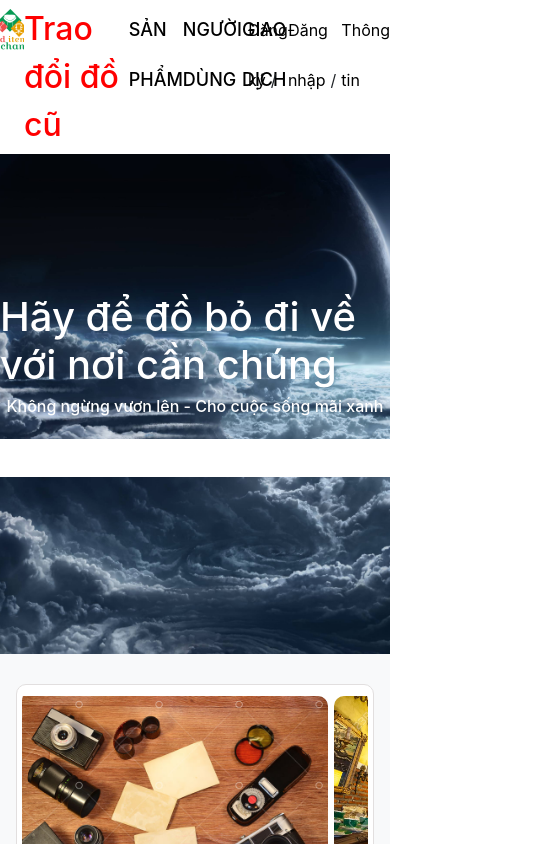
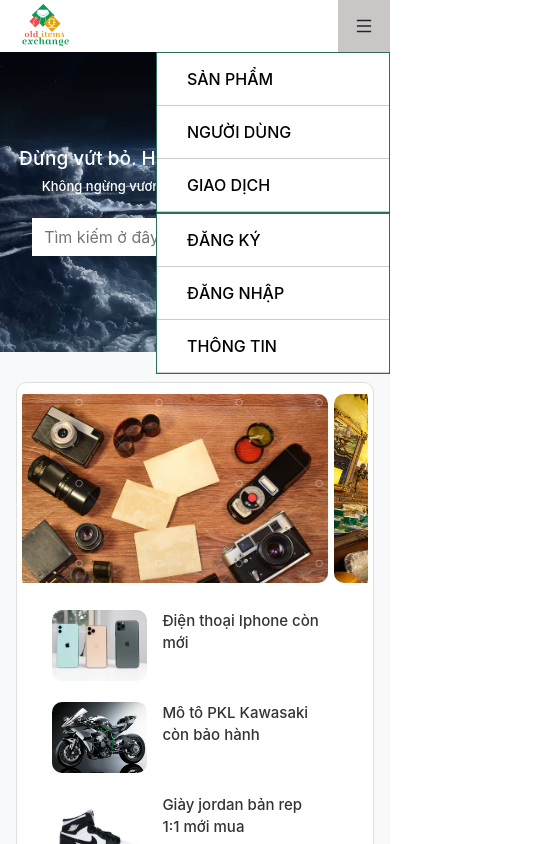
Before and after one commit to Hoang196/Project_Web, a React (Create React App) app: page / in a window 390 px wide. Shown: the top 844 px of the page, 547 px wide, since content can reach past the window. Built offline with nearby package versions, Linux system fonts and the light colour scheme.

Commit message:
first direct

```diff
--- a/src/app/FirstDirect/FirstDirect.js
+++ b/src/app/FirstDirect/FirstDirect.js
@@ -1,8 +1,8 @@
-
 import "./FirstDirect.scss"
 import Footer from "../homepage/Footer"
 import { Spring, animated } from 'react-spring'
 import paths from "../../router/paths";
+import { MenuOutlined } from '@ant-design/icons';
 
 const FirstDirect = () => {
 
@@ -19,6 +19,21 @@ const FirstDirect = () => {
             counter = 1;
         }
     }, 3000);
+
+    const clickMenu = () => {
+        let menu = document.getElementById('basePage-menu');
+        let style = window.getComputedStyle(menu)
+        let isClose = style.getPropertyValue('overflow')
+        console.log("ndh", typeof style.getPropertyValue('overflow'))
+
+        if (isClose === "hidden") {
+            console.log("YES")
+            menu.style.removeProperty('overflow');
+        } else {
+            console.log("NO")
+            menu.style.overflow = 'hidden';
+        }
+    }
 
     return (
         <div>
@@ -44,7 +59,12 @@ const FirstDirect = () => {
                             </div>
                         </div>
 
-                        <div className="basePage__header--menu-list">
+                        <div id="basePage-menu" className="basePage__header--menu-list">
+
+                            <div className="basePage__header--menu-icon" onClick={() => clickMenu()}>
+                                <MenuOutlined className="header__navbar-menu-icon-btn" />
+                            </div>
+
                             <ul className="basePage__header--menu-list-items1">
                                 <li className="basePage__header--menu-list-items1-field">
                                     <a href="/login" className="basePage__header--menu-list-items1-field-link">Sản phẩm</a>
@@ -68,13 +88,14 @@ const FirstDirect = () => {
                                     <a href="/info" className="basePage__header--menu-list-items2-direct-link">Thông tin</a>
                                 </li>
                             </ul>
+
                         </div>
 
                     </div>
 
                     <div className="basePage__header--background col-12">
                         <div className="basePage__header--background-img">
-                            <h1 className="basePage__header--background-img-slogan1">Hãy để đồ bỏ đi về với nơi cần chúng</h1>
+                            <h1 className="basePage__header--background-img-slogan1">Đừng vứt bỏ. Hãy để đồ cũ tìm chủ mới</h1>
                             <h6 className="basePage__header--background-img-slogan2">Không ngừng vươn lên - Cho cuộc sống mãi xanh</h6>
                             <form className="form-inline basePage__header--background-img-search" onSubmit={(e) => onSearch(e)}>
                                 <input className="basePage__header--background-img-search-input" type="search" placeholder="Tìm kiếm ở đây"
@@ -108,12 +129,12 @@ const FirstDirect = () => {
                                     <div class="basePage__container--slider-slides-slide-4" />
                                 </div>
 
-                                <div class="basePage__container--slider-slides-navigation">
-                                    <div class="basePage__container--slider-slides-navigation-btn1" />
-                                    <div class="basePage__container--slider-slides-navigation-btn2" />
-                                    <div class="basePage__container--slider-slides-navigation-btn3" />
-                                    <div class="basePage__container--slider-slides-navigation-btn4" />
-                                </div>
+                                {/*<div class="basePage__container--slider-slides-navigation">*/}
+                                {/*    <div class="basePage__container--slider-slides-navigation-btn1" />*/}
+                                {/*    <div class="basePage__container--slider-slides-navigation-btn2" />*/}
+                                {/*    <div class="basePage__container--slider-slides-navigation-btn3" />*/}
+                                {/*    <div class="basePage__container--slider-slides-navigation-btn4" />*/}
+                                {/*</div>*/}
                             </div>
                         </div>
                         <div class="basePage__container--slider-image col-xl-4 col-12">
--- a/src/app/FirstDirect/FirstDirect.scss
+++ b/src/app/FirstDirect/FirstDirect.scss
@@ -15,7 +15,6 @@
       display: flex;
       justify-content: space-between;
       width: 100%;
-      margin: 5px 0;
 
       &-logo {
         display: flex;
@@ -39,6 +38,7 @@
         display: flex;
         justify-content: space-between;
         width: 67%;
+        height: 52px;
 
         &-items1 {
           list-style: none;
@@ -54,13 +54,14 @@
               font-size: 18px;
               font-weight: 500;
               text-transform: uppercase;
-              line-height: 50px;
+              line-height: 52px;
               color: #000;
             }
 
             &-link:hover {
               text-decoration: none;
-              color: #287056;
+              color: #2FBE8E;
+              border-bottom: 5px solid #ccc;
             }
           }
         }
@@ -78,19 +79,14 @@
             &-link {
               font-size: 16px;
               font-weight: 400;
-              line-height: 50px;
+              line-height: 52px;
               color: #000;
             }
 
             &-link:hover {
               text-decoration: none;
-              color: #287056;
+              color: #2FBE8E;
             }
-          }
-
-          .direct--slug::after {
-            content: '/';
-            padding: 0 5px;
           }
 
         }
@@ -179,8 +175,8 @@
           margin-left: 0;
         }
 
-        #radio1:checked ~ .basePage__header--slider-slides-navigation
-        .basePage__header--slider-slides-navigation-btn1 {
+        #radio1:checked ~ .basePage__container--slider-slides-navigation
+        .basePage__container--slider-slides-navigation-btn1 {
           background: rgb(13, 228, 95);
         }
 
@@ -188,8 +184,8 @@
           margin-left: -20%;
         }
 
-        #radio2:checked ~ .basePage__header--slider-slides-navigation
-        .basePage__header--slider-slides-navigation-btn2 {
+        #radio2:checked ~ .basePage__container--slider-slides-navigation
+        .basePage__container--slider-slides-navigation-btn2 {
           background: rgb(13, 228, 95);
         }
 
@@ -197,8 +193,8 @@
           margin-left: -40%;
         }
 
-        #radio3:checked ~ .basePage__header--slider-slides-navigation
-        .basePage__header--slider-slides-navigation-btn3 {
+        #radio3:checked ~ .basePage__container--slider-slides-navigation
+        .basePage__container--slider-slides-navigation-btn3 {
           background: rgb(13, 228, 95);
         }
 
@@ -206,8 +202,8 @@
           margin-left: -60%;
         }
 
-        #radio4:checked ~ .basePage__header--slider-slides-navigation
-        .basePage__header--slider-slides-navigation-btn4 {
+        #radio4:checked ~ .basePage__container--slider-slides-navigation
+        .basePage__container--slider-slides-navigation-btn4 {
           background: rgb(13, 228, 95);
         }
 
@@ -576,10 +572,117 @@
 }
 
 @media (min-width: 1200px) {
+  .basePage__header--menu {
+    &-icon {
+      display: none;
+    }
 
+    .direct--slug::after {
+      content: '/';
+      padding: 0 5px;
+    }
+  }
 }
 
 @media (min-width: 701px) and (max-width: 1199px) {
+  .basePage__header {
+    &--menu {
+
+      &-logo {
+        margin-left: 20px;
+      }
+
+      &-list {
+        display: block;
+        //overflow: hidden;
+        z-index: 10;
+        width: 40%;
+
+        &-items1 {
+          display: block;
+          background-color: #fff;
+          width: 100%;
+          border: 1px solid #287056;
+
+          &-field {
+            display: block;
+            padding-left: 30px;
+            border-bottom: 1px solid #ccc;
+
+            &-link {
+              font-size: 16px;
+            }
+
+            &-link:hover {
+              border-bottom: none;
+            }
+          }
+
+          &-field:hover {
+            background-color: #2FBE8E;
+
+            a {
+              color: #fff;
+            }
+          }
+        }
+
+        &-items2 {
+          display: block;
+          background-color: #fff;
+          width: 100%;
+          border: 1px solid #287056;
+
+          &-direct {
+            display: block;
+            padding-left: 30px;
+            border-bottom: 1px solid #ccc;
+
+            &-link {
+              font-size: 16px;
+              font-weight: 500;
+              text-transform: uppercase;
+            }
+          }
+
+          &-direct:hover {
+            background-color: #2FBE8E;
+
+            a {
+              color: #fff;
+            }
+          }
+        }
+      }
+
+      &-icon {
+        padding: 0;
+        height: 52px;
+        width: 52px;
+        background-color: rgb(202, 198, 198);
+        display: flex;
+        align-items: center;
+        justify-content: center;
+        margin-left: auto;
+      }
+
+      &-icon:hover {
+        background-color: red;
+      }
+    }
+
+    &--background {
+
+      &-img-slogan1 {
+        font-size: 36px;
+      }
+
+      &-img-search-input {
+        width: 580px;
+      }
+    }
+  }
+
   .basePage__container {
 
     &--navbar-menu {
@@ -589,58 +692,122 @@
     &--slider-image-4 {
       padding-bottom: 100px;
     }
-
-    &--banner {
-      margin-top: 2px;
-      font-size: 14px;
-      font-style: italic;
-      display: flex;
-      align-items: center;
-    }
-
-    &--title {
-      &-content {
-        font-size: 42px;
-      }
-    }
   }
 }
 
 @media (max-width: 700px) {
-  .basePage__container {
 
-    &--navbar {
-      padding: 0;
-      &-menu {
-        flex-wrap: wrap;
+  .basePage__header {
+    &--menu {
 
-        &-item-link {
-          font-size: 9px;
+      &-logo {
+        margin-left: 20px;
+
+        &-name {
+          display: none;
         }
+      }
+
+      &-list {
+        display: block;
+        //overflow: hidden;
+        z-index: 10;
+        width: 60%;
+
+        &-items1 {
+          display: block;
+          background-color: #fff;
+          width: 100%;
+          border: 1px solid #287056;
+
+          &-field {
+            display: block;
+            padding-left: 30px;
+            border-bottom: 1px solid #ccc;
+
+            &-link {
+              font-size: 16px;
+            }
+
+            &-link:hover {
+              border-bottom: none;
+            }
+          }
+
+          &-field:hover {
+            background-color: #2FBE8E;
+
+            a {
+              color: #fff;
+            }
+          }
+        }
+
+        &-items2 {
+          display: block;
+          background-color: #fff;
+          width: 100%;
+          border: 1px solid #287056;
+
+          &-direct {
+            display: block;
+            padding-left: 30px;
+            border-bottom: 1px solid #ccc;
+
+            &-link {
+              font-size: 16px;
+              font-weight: 500;
+              text-transform: uppercase;
+            }
+          }
+
+          &-direct:hover {
+            background-color: #2FBE8E;
+
+            a {
+              color: #fff;
+            }
+          }
+        }
+      }
+
+      &-icon {
+        padding: 0;
+        height: 52px;
+        width: 52px;
+        background-color: rgb(202, 198, 198);
+        display: flex;
+        align-items: center;
+        justify-content: center;
+        margin-left: auto;
+      }
+
+      &-icon:hover {
+        background-color: red;
       }
     }
 
+    &--background {
+      &-img {
+        height: 300px;
+
+        &-slogan1 {
+          font-size: 19px;
+        }
+
+        &-slogan2 {
+          font-size: 13px;
+        }
+      }
+      &-img-search-input {
+        width: 230px;
+      }
+    }
+  }
+
+  .basePage__container {
     &--slider-image-4 {
       padding-bottom: 12px;
-    }
-
-    &--banner {
-      margin-top: 3px;
-      font-size: 12px;
-      font-style: italic;
-      display: flex;
-      align-items: center;
-    }
-
-    &--title {
-      &-logo {
-        margin-top: 10px;
-        height: 70px;
-        width: 70px;
-      }
-      &-content {
-        font-size: 24px;
-      }
     }
   }
   .basePage__container {
```
